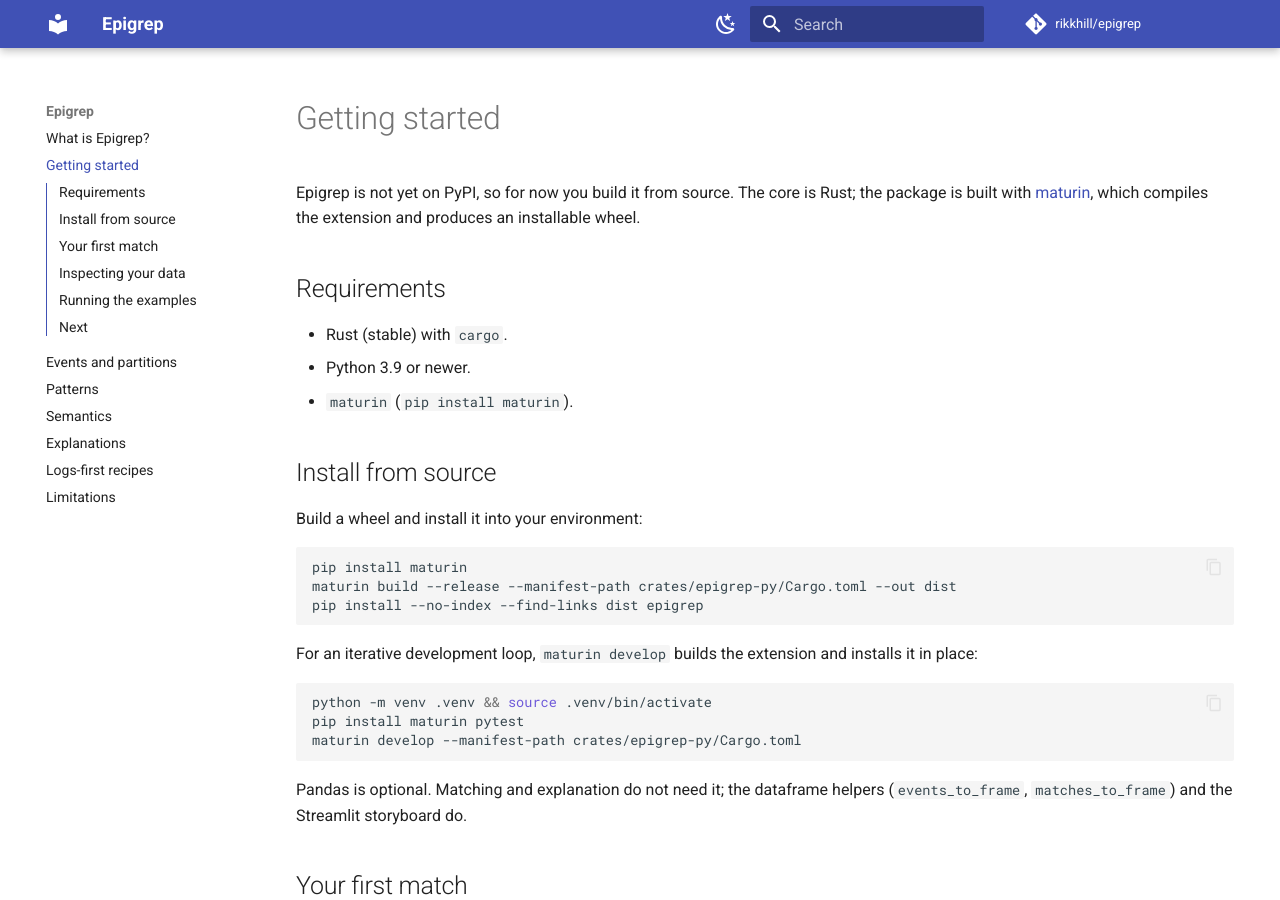
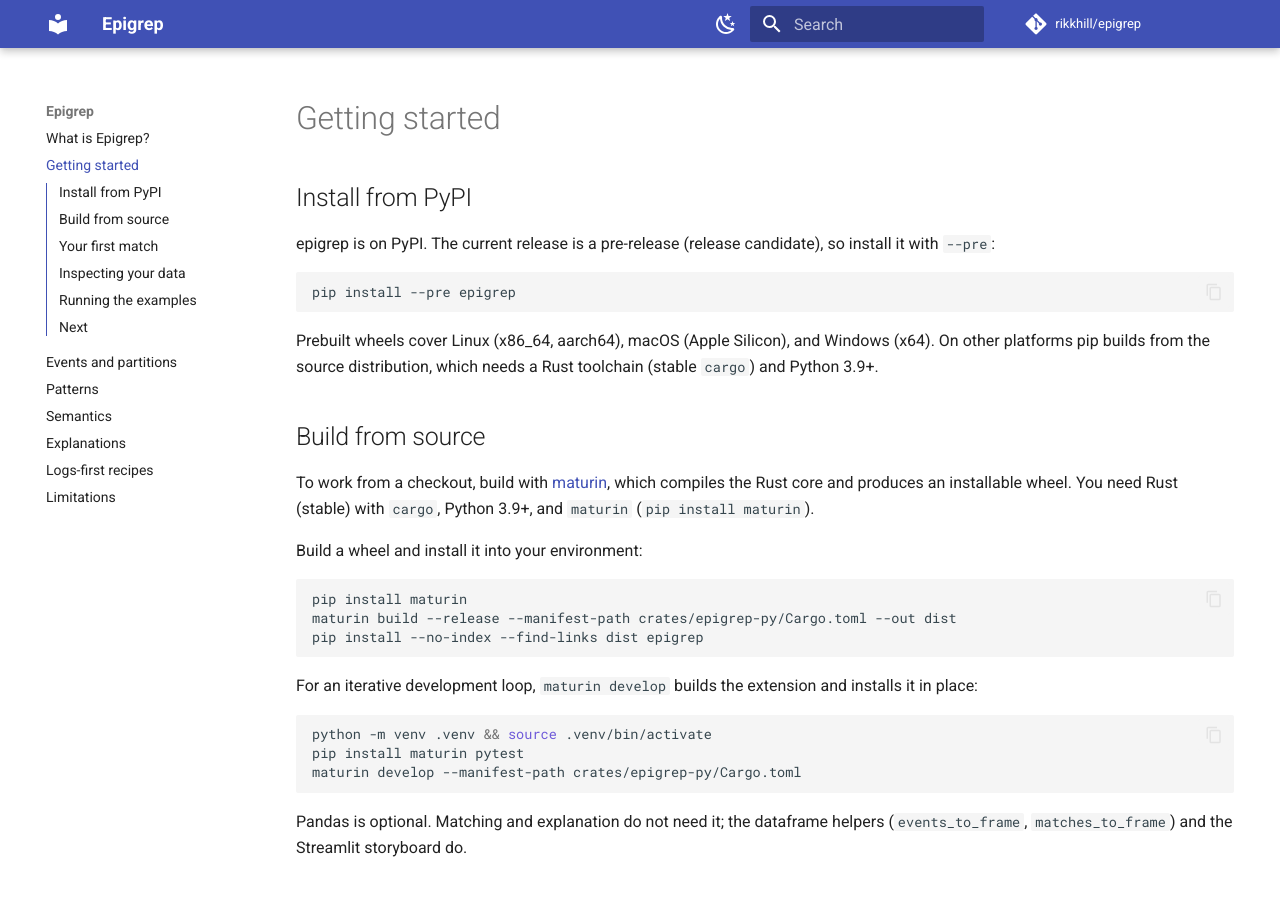
Before and after one commit to rikkhill/epigrep, an MkDocs documentation site: the page built from docs/getting-started.md, in a window 1280 px wide and 900 px high. Built offline with MkDocs 1.6.1 and Material for MkDocs 9.7.7, drawn with Linux system fonts in a browser that asks for light colours; comment, search, counter and statistics services are not loaded.

Commit message:
Docs: epigrep is now on PyPI (0.1.0rc1)
The RC is published to PyPI. Update install instructions and status notes
across the README, package README, and docs site to lead with
`pip install --pre epigrep` (pre-release), with build-from-source kept as the
alternative.

Co-Authored-By: Claude Opus 4.8 <noreply@anthropic.com>

````diff
--- a/docs/getting-started.md
+++ b/docs/getting-started.md
@@ -1,16 +1,23 @@
 # Getting started
 
-Epigrep is not yet on PyPI, so for now you build it from source. The core is
-Rust; the package is built with [maturin](https://www.maturin.rs/), which
-compiles the extension and produces an installable wheel.
+## Install from PyPI
 
-## Requirements
+epigrep is on PyPI. The current release is a pre-release (release candidate), so
+install it with `--pre`:
 
-- Rust (stable) with `cargo`.
-- Python 3.9 or newer.
-- `maturin` (`pip install maturin`).
+```sh
+pip install --pre epigrep
+```
 
-## Install from source
+Prebuilt wheels cover Linux (x86_64, aarch64), macOS (Apple Silicon), and
+Windows (x64). On other platforms pip builds from the source distribution, which
+needs a Rust toolchain (stable `cargo`) and Python 3.9+.
+
+## Build from source
+
+To work from a checkout, build with [maturin](https://www.maturin.rs/), which
+compiles the Rust core and produces an installable wheel. You need Rust (stable)
+with `cargo`, Python 3.9+, and `maturin` (`pip install maturin`).
 
 Build a wheel and install it into your environment:
 
````
Also changed, not shown: README.md (+9 -9 lines), crates/epigrep-py/README.md (+10 -6 lines), docs/index.md (+3 -3 lines).
